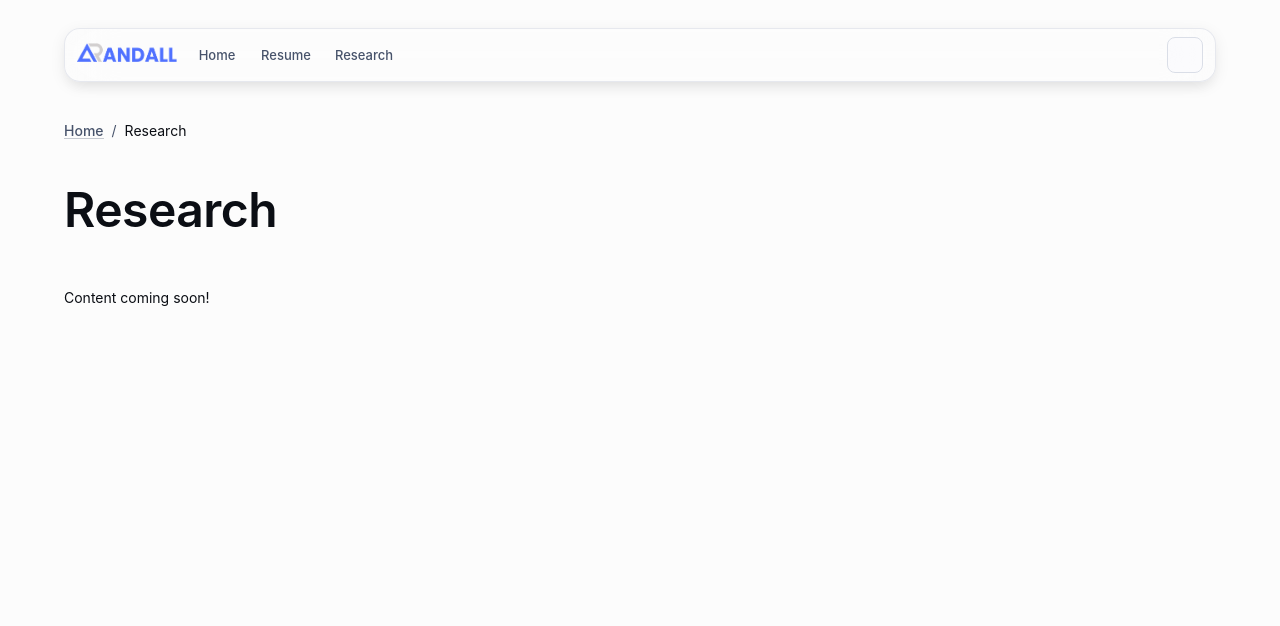
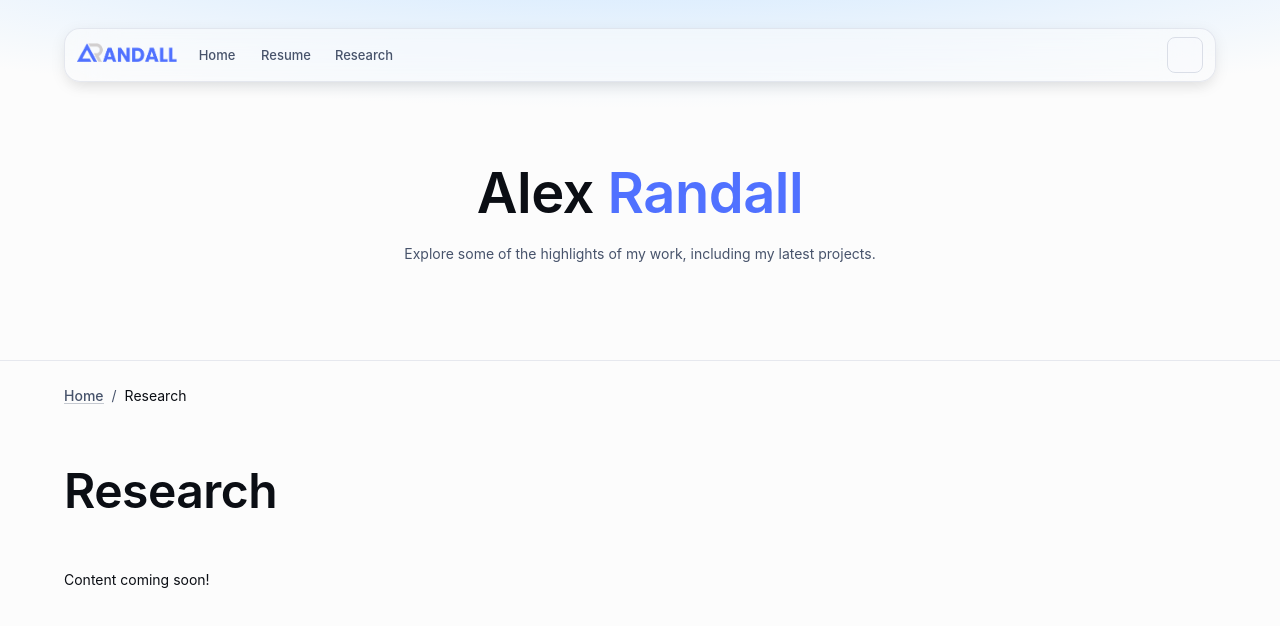
Before and after one commit to AlexRanda11/landing-page, a React (Vite) app: page /#/research in a window 1280 px wide. Shown: the top 626 px of the page. Built offline with nearby package versions, Linux system fonts and the light colour scheme; some icons are missing.

Commit message:
Added Hero to all pages

```diff
--- a/src/components/Breadcrumb.tsx
+++ b/src/components/Breadcrumb.tsx
@@ -1,12 +1,11 @@
-import Typography from '@mui/material/Typography';
-import Breadcrumbs from '@mui/material/Breadcrumbs';
-import Link from '@mui/material/Link';
+import { Container, Breadcrumbs, Link, Typography } from '@mui/material';
 import { useNavigate } from 'react-router-dom';
 
 export default function Breadcrumb({currentPage}: {currentPage: string}) {
     const navigate = useNavigate();
 
   return (
+    <Container sx={{ maxWidth: 'lg', mt: 3}}>
       <Breadcrumbs aria-label="breadcrumb">
           <Link
               underline="hover"
@@ -18,5 +17,6 @@ export default function Breadcrumb({currentPage}: {currentPage: string}) {
           </Link>
           <Typography sx={{ color: 'text.primary' }}>{currentPage}</Typography>
       </Breadcrumbs>
+    </Container>
   );
 }
--- a/src/pages/research/Research.tsx
+++ b/src/pages/research/Research.tsx
@@ -1,31 +1,24 @@
 import AppTheme from "../../shared-theme/AppTheme";
-import { CssBaseline, Box, Typography, Container } from "@mui/material"
+import { CssBaseline, Divider, Box, Typography, Container } from "@mui/material"
 import Header from "../../components/header/Header.tsx";
 import Breadcrumb from "../../components/Breadcrumb.tsx";
 import { researchContent } from "./Research.ts";
+import Hero from "../../components/hero/Hero.tsx";
+import TitleText from "../titleText/TitleText.tsx";
 
 export default function Research() {
     return (
         <AppTheme>
             <CssBaseline enableColorScheme />
                 <Header />
-                <Container
-                    maxWidth="lg"
-                    component="main"
-                    sx={{ display: 'flex', flexDirection: 'column', marginTop: 15, marginBottom: 13, gap: 4 }}
-                >
-                    <Box sx={{ display: 'flex', flexDirection: 'column', gap: 4 }}>
-                        <div role="presentation">
-                            <Breadcrumb currentPage={researchContent.title}/>
-                            <Box sx={{ display: 'flex', marginTop: 5, flexDirection: 'column', gap: 4 }}>
-                                <Typography variant="h1" gutterBottom>
-                                    {researchContent.title}
-                                </Typography>
-                                <Typography>{researchContent.description}</Typography>
-                            </Box>
-                        </div>
-                    </Box>
-                </Container>
+                <Hero />
+                <Divider />
+                <Breadcrumb currentPage={researchContent.title} />
+                <TitleText
+                    title={researchContent.title}
+                    description={researchContent.description}
+                    size="h1"
+                />
         </AppTheme>
     );
 }
--- a/src/pages/resume/Resume.ts
+++ b/src/pages/resume/Resume.ts
@@ -1,4 +1,7 @@
 export const resumeContent = {
     title: 'Resume',
-    description: 'Content coming soon!'
+    description: 'This page serves as a dynamic overciew of my professional journey, key skills, and experience. For a comprehensive version, please feel free to download my CV below.',
+    skillsTitle: 'Skills & Professional Overview',
+    skillsDescription: 'This page provides a dynamic overview of my professional journey, key skills, and experience. For a comprehensive version, please feel free to download my CV below.',
+    comingSoonText: 'Content coming soon!',
 }
--- a/src/pages/resume/Resume.tsx
+++ b/src/pages/resume/Resume.tsx
@@ -1,31 +1,29 @@
-import { CssBaseline, Box, Typography, Container } from "@mui/material"
+import { CssBaseline, Divider } from "@mui/material"
 import AppTheme from "../../shared-theme/AppTheme.tsx"
 import Header from "../../components/header/Header.tsx"
 import Breadcrumb from "../../components/Breadcrumb.tsx"
 import { resumeContent } from "./Resume.ts"
+import Hero from "../../components/hero/Hero.tsx"
+import TitleText from "../titleText/TitleText.tsx"
 
 export default function Resume() {
     return (
         <AppTheme>
             <CssBaseline enableColorScheme />
             <Header />
-            <Container
-                maxWidth="lg"
-                component="main"
-                sx={{ display: 'flex', flexDirection: 'column', marginTop: 15, marginBottom: 13, gap: 4 }}
-            >
-                <Box sx={{ display: 'flex', flexDirection: 'column', gap: 4 }}>
-                    <div role="presentation">
-                        <Breadcrumb currentPage={resumeContent.title}/>
-                        <Box sx={{ display: 'flex', marginTop: 5, flexDirection: 'column', gap: 4 }}>
-                            <Typography variant="h1" gutterBottom>
-                                {resumeContent.title}
-                            </Typography>
-                            <Typography>{resumeContent.description}</Typography>
-                        </Box>
-                    </div>
-                </Box>
-            </Container>
+            <Hero />
+            <Divider />
+            <Breadcrumb currentPage={resumeContent.title}/>
+            <TitleText
+                title={resumeContent.title}
+                description={resumeContent.comingSoonText}
+                size="h1"
+            />
+            <TitleText
+                title={resumeContent.skillsTitle}
+                description={resumeContent.comingSoonText}
+                size="h2"
+            />
         </AppTheme>
     )
 }
--- /dev/null
+++ b/src/pages/titleText/TitleText.tsx
@@ -0,0 +1,19 @@
+import { Container, Box, Typography } from "@mui/material";
+
+export default function TitleText({title, description, size}: {title: string, description: string, size: any}) {
+    return (
+        <Container
+                maxWidth="lg"
+                sx={{ display: 'flex', flexDirection: 'column', marginTop: 4, marginBottom: 6, gap: 4 }}
+            >
+                <Box sx={{ display: 'flex', flexDirection: 'column', gap: 4 }}>
+                    <Box sx={{ display: 'flex', flexDirection: 'column', marginTop: 3, gap: 4 }}>
+                        <Typography variant={size || 'h1'} gutterBottom>
+                            {title}
+                        </Typography>
+                        <Typography>{description}</Typography>
+                    </Box>
+                </Box>
+            </Container>
+    )
+}
```
Lines whose indentation alone changed are shown as unchanged.
